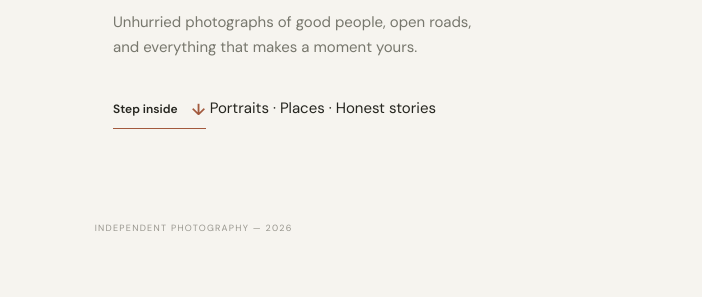
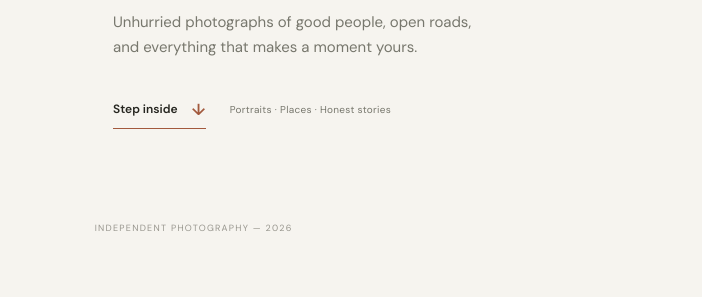
Before and after one commit to ur98tr8789461/Testing, a website: page public/index.html in a window 1280 px wide. Shown: the part 503-800 px from the top of the page, 0-702 px from the left. Drawn offline with nearby package versions, Linux system fonts and the light colour scheme; a web font is replaced by a local one.

Commit message:
Load hero styles on the homepage

```diff
--- a/public/index.html
+++ b/public/index.html
@@ -19,6 +19,7 @@
     <link rel="preconnect" href="https://fonts.gstatic.com" crossorigin>
     <link href="https://fonts.googleapis.com/css2?family=DM+Sans:wght@400;500;600;700&family=Playfair+Display:ital,wght@0,500;0,600;0,700;1,500;1,600&display=swap" rel="stylesheet">
     <link rel="stylesheet" href="/styles.css">
+    <link rel="stylesheet" href="/hero.css">
     <link rel="stylesheet" href="/lightbox.css">
     <script src="/script.js" defer></script>
   </head>
```
